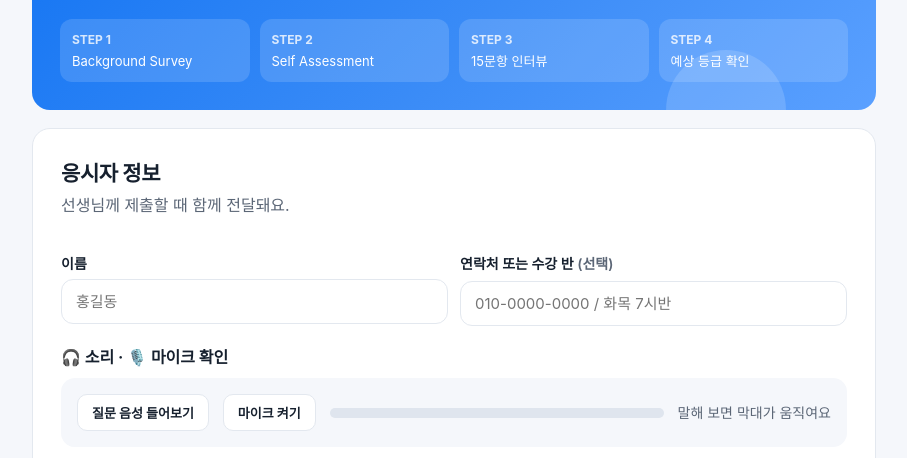
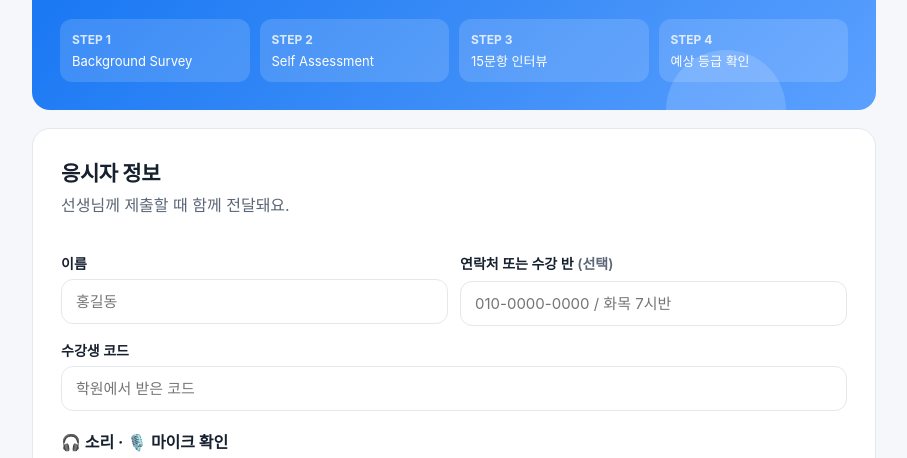
Before and after one commit to josollin/opic, a plain HTML site: page index.html in a window 1280 px wide. Shown: the part 281-739 px from the top of the page, without its empty margins (186-1093 px from the left). Drawn offline with nearby package versions, Linux system fonts and the light colour scheme; a web font is replaced by a local one.

Commit message:
Update index.html

```diff
--- a/index.html
+++ b/index.html
@@ -173,9 +173,9 @@ label.f{display:block;font-weight:600;font-size:14px;margin:14px 0 6px}
    ========================================================= */
 const CONFIG = {
   // Google Apps Script 웹 앱 URL. 비워 두면 AI 피드백은 "프롬프트 복사" 방식, 제출은 ZIP 다운로드 방식으로 동작합니다.
-  SCRIPT_URL: "",
+  SCRIPT_URL: "https://script.google.com/macros/s/AKfycby46OHJQPPoWvWvcwVxbbXfjzdZ7yDFEPk5Z7__4_XBL0aXrrhFeST_hqrkYPo9ET8pkA/exec",
   // Apps Script에 ACCESS_CODE를 설정했다면 true로 바꾸세요. 학생이 시작 화면에서 수강생 코드를 입력합니다.
-  ASK_CODE: false,
+  ASK_CODE: true,
   TOTAL_MINUTES: 40,
   ACADEMY: "WonderSpeak",
   // 시험이 끝난 뒤 학생에게 보여 줄 범위
```
